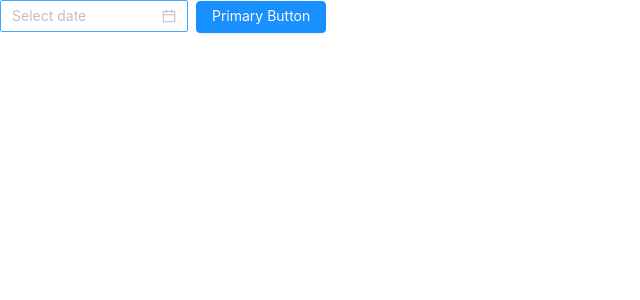
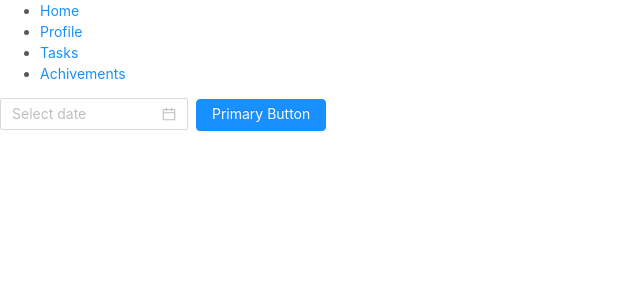
Before and after one commit to alex4o/jung, a React app in the folder client/: page / in a window 1280 px wide. Shown: the top 300 px of the page, without its empty margins (0-640 px from the left). Built offline with nearby package versions, Linux system fonts and the light colour scheme.

Commit message:
Adds router

```diff
--- a/client/src/index.js
+++ b/client/src/index.js
@@ -2,15 +2,66 @@ import * as React from "react";
 import * as ReactDOM from "react-dom";
 
 import App from "./components/App";
+import Tasks from "./components/Tasks";
 import { BrowserRouter } from "react-router-dom";
 
 import "./styles/app.less"
 
-ReactDOM.render(
-    <BrowserRouter>
-        <App />
-    </BrowserRouter>
-    ,
+import {
+	BrowserRouter as Router,
+	Switch,
+	Route,
+	Link
+} from "react-router-dom";
 
-    document.getElementById("container")
-);
+
+function Home() {
+	return <h2>Home</h2>;
+}
+
+function About() {
+	return <h2>About</h2>;
+}
+
+function Users() {
+	return <h2>Users</h2>;
+}
+
+export default function Index() {
+	return (
+		<Router>
+			<div>
+				<nav>
+					<ul>
+
+						<li>
+							<Link to="/">Home</Link>
+						</li>
+						<li>
+							<Link to="/profile">Profile</Link>
+						</li>
+						<li>
+							<Link to="/tasks">Tasks</Link>
+						</li>
+						<li>
+							<Link to="/achivements">Achivements</Link>
+						</li>
+
+
+					</ul>
+				</nav>
+
+				<Switch>
+					<Route path="/profile" component={About} />
+					<Route path="/tasks" component={Tasks} />
+					<Route path="/achivements" component={About} />
+					<Route path="/" component={App} />
+				</Switch>
+			</div>
+		</Router>
+	);
+}
+
+
+
+ReactDOM.render(<Index />, document.getElementById("container"));
```
